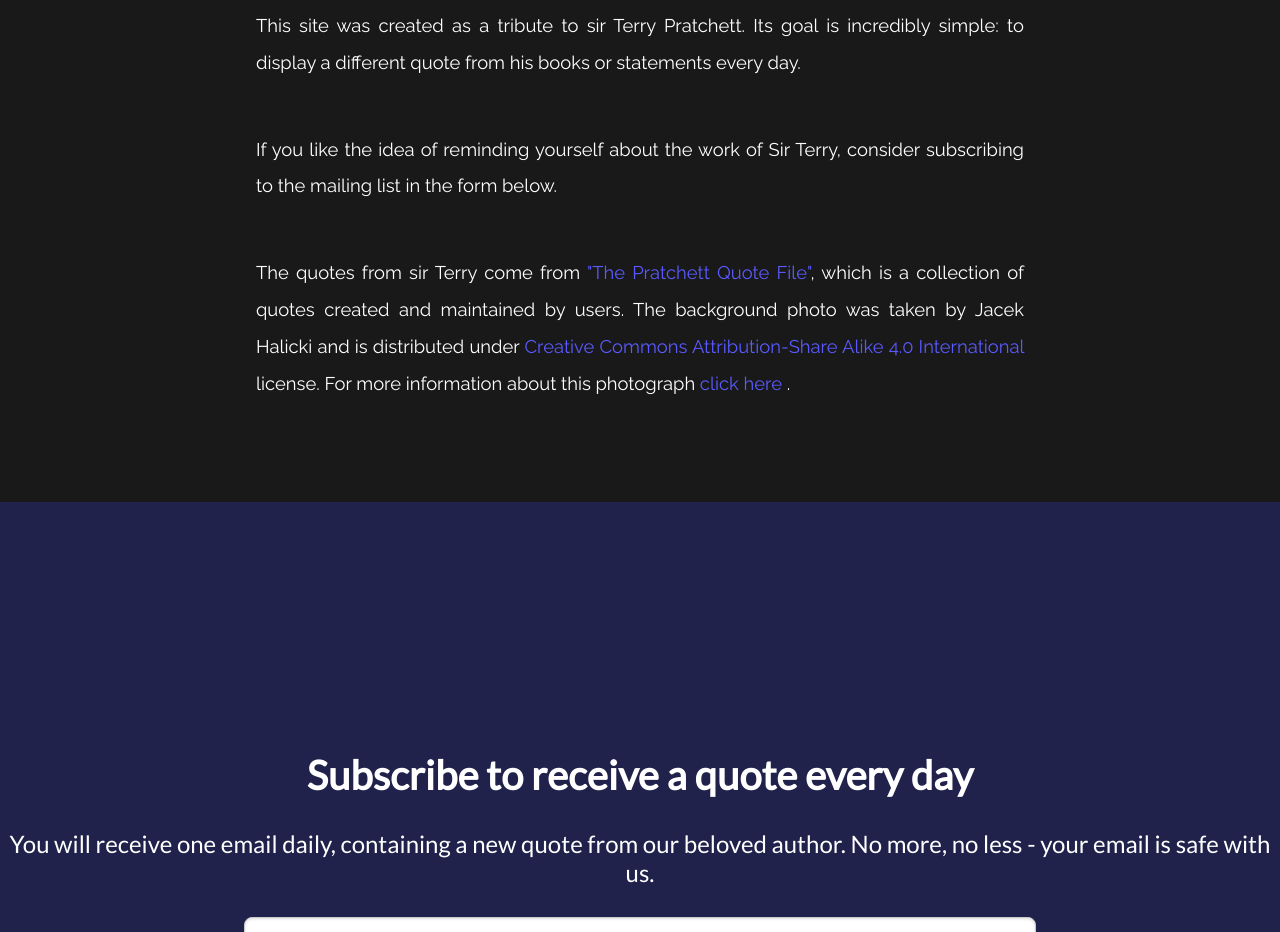
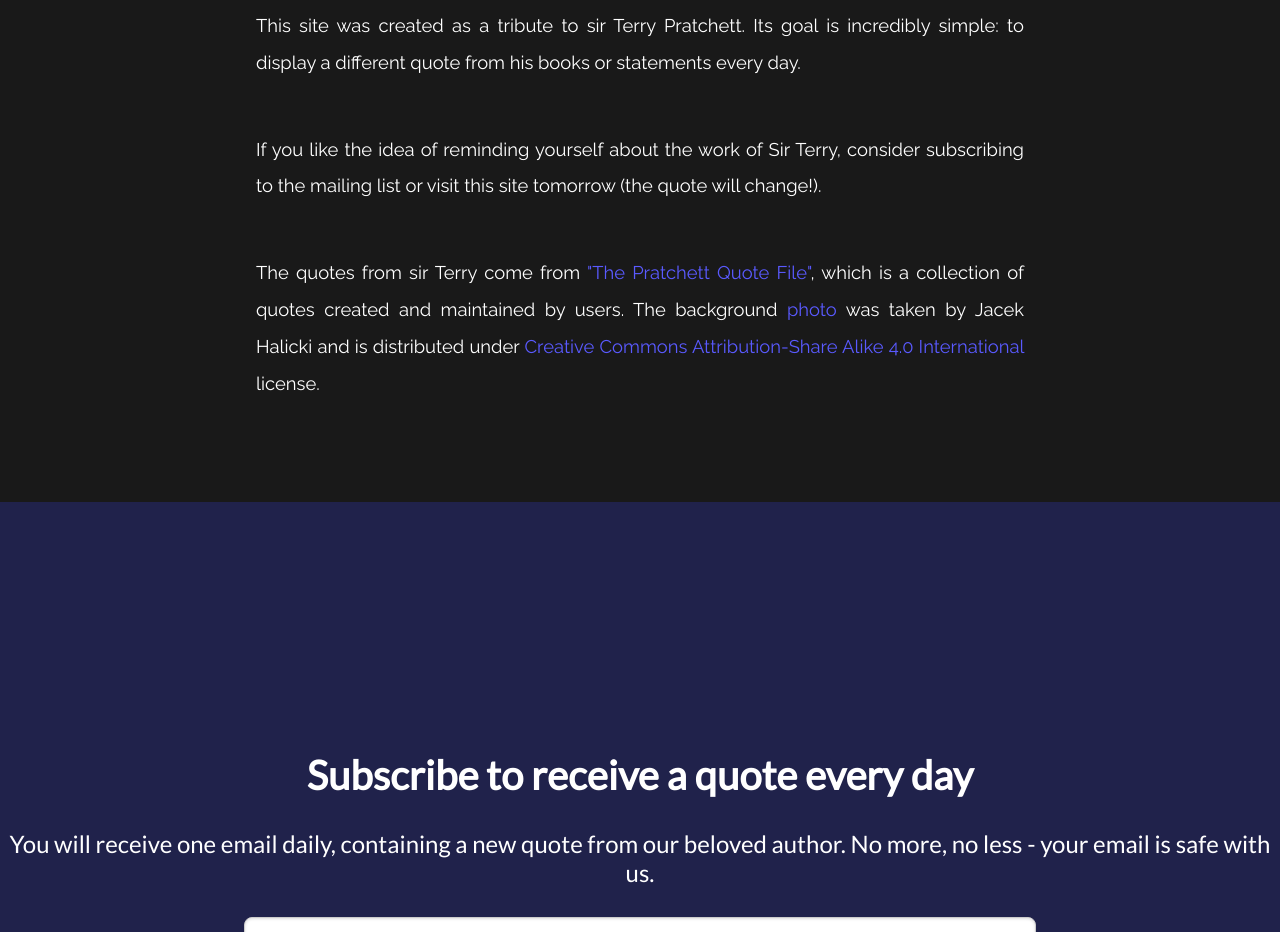
Before and after one commit to mnocon/TheDailyPratchett, a plain HTML site: page index.html in a window 1280 px wide. Shown: the part 940-1872 px from the top of the page. Drawn offline with Linux system fonts and the light colour scheme.

Commit message:
Improved about message.

```diff
--- a/index.html
+++ b/index.html
@@ -37,8 +37,8 @@ had surreptiously looked very hard for one.</p>
 <section id="about"  class="about">
 <h2>About</h2>
 <p>This site was created as a tribute to sir Terry Pratchett. Its goal is incredibly simple: to display a different quote from his books or statements every day.</p>
-<p>If you like the idea of reminding yourself about the work of Sir Terry, consider subscribing to the mailing list in the form below.
-<p> The quotes from sir Terry come from <a href="http://www.lspace.org/books/pqf/">"The Pratchett Quote File"</a>, which is a collection of quotes created and maintained by users. The background photo was taken by Jacek Halicki and is distributed under <a href="http://creativecommons.org/licenses/by-sa/4.0/">Creative Commons Attribution-Share Alike 4.0 International</a> license. For more information about this photograph <a href="http://commons.wikimedia.org/wiki/File:2014_Meteor.jpg"> click here</a> .
+<p>If you like the idea of reminding yourself about the work of Sir Terry, consider subscribing to the mailing list or visit this site tomorrow (the quote will change!).
+<p> The quotes from sir Terry come from <a href="http://www.lspace.org/books/pqf/">"The Pratchett Quote File"</a>, which is a collection of quotes created and maintained by users. The background <a href="http://commons.wikimedia.org/wiki/File:2014_Meteor.jpg">photo</a> was taken by Jacek Halicki and is distributed under <a href="http://creativecommons.org/licenses/by-sa/4.0/">Creative Commons Attribution-Share Alike 4.0 International</a> license.
 </p>
 
 <p>
```
